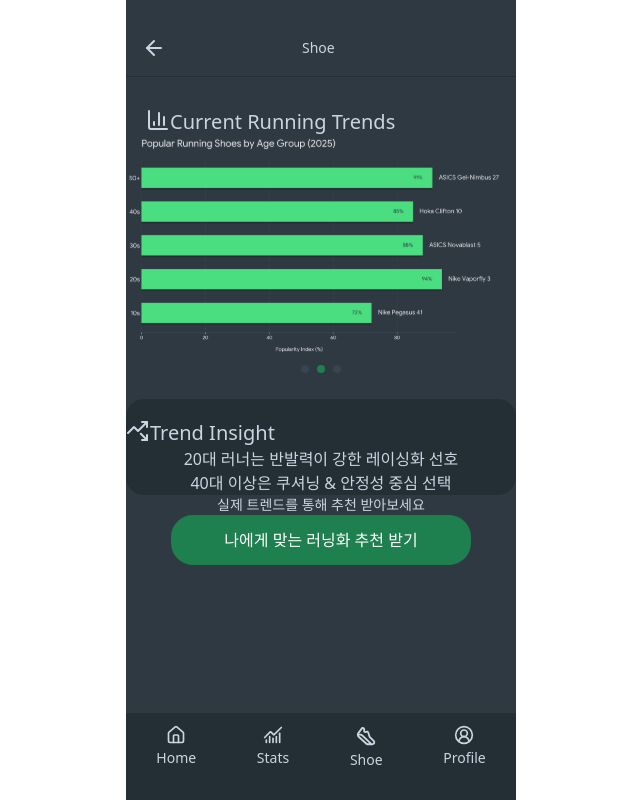
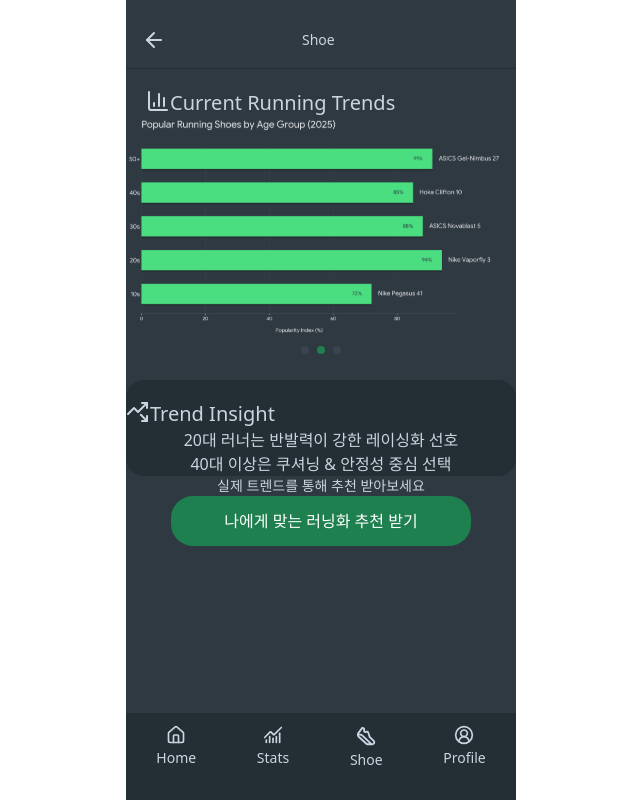
Before and after one commit to ychanwoo/ShoePlan, a Next.js app: page /shoe in a window 1280 px wide. Shown: the whole page, without its empty margins (319-959 px from the left). Built offline with nearby package versions, Linux system fonts and the light colour scheme.

Commit message:
fix: fix header-bar layout add it to pages

```diff
--- a/src/app/home/page.tsx
+++ b/src/app/home/page.tsx
@@ -9,7 +9,7 @@
     <>
       <HeaderBar title="Home" showInfo />
 
-      <div className="h-[calc(100vh-11vh)] overflow-y-scroll">
+      <div className="h-[calc(100vh-11vh)] overflow-y-auto">
         <div className="flex flex-col items-center relative top-25">
           <ShoeLifeProgress percentage={72} />
         </div>
--- a/src/app/shoe/page.tsx
+++ b/src/app/shoe/page.tsx
@@ -16,7 +16,7 @@
     <>
       <HeaderBar title="Shoe" />
 
-      <div className="pb-30 h-[calc(100vh-10vh)] overflow-y-scroll">
+      <div className="pb-30 h-[calc(100vh-11vh)] overflow-y-auto">
         {/* Current Running Trends */}
         <div className="flex gap-x-1 text-[#CBD5E1] text-xl mt-5 ml-5">
           <ChartColumn />
--- a/src/app/stats/page.tsx
+++ b/src/app/stats/page.tsx
@@ -28,7 +28,7 @@
       <HeaderBar title="Stats" />
 
       {/* Running modify */}
-      <div className="space-y-5 pt-5 h-[calc(100vh-11vh)] overflow-y-scroll">
+      <div className="space-y-5 pt-5 h-[calc(100vh-11vh)] overflow-y-auto">
         <div className="text-[#CBD5E1] bg-[#242E35] w-75 h-55 mx-auto pt-3 font-light rounded-2xl">
           <h2 className="text-xl ml-5 pb-3">Running</h2>
           {/* distance 선택 */}
--- a/src/components/common/HeaderBar.tsx
+++ b/src/components/common/HeaderBar.tsx
@@ -12,7 +12,7 @@
 export default function HeaderBar({ title, showInfo }: HeaderBarProps) {
   const router = useRouter();
   return (
-    <header className="w-full h-[11vh] relative top-5">
+    <header className="w-full min-h-17 pt-3 shrink-0 bg-[#2F3A43]">
       {/* 상단 바 */}
       <div className="flex items-center justify-between px-4 h-14 text-[#CBD5E1]">
         {/* 왼족 */}
```
